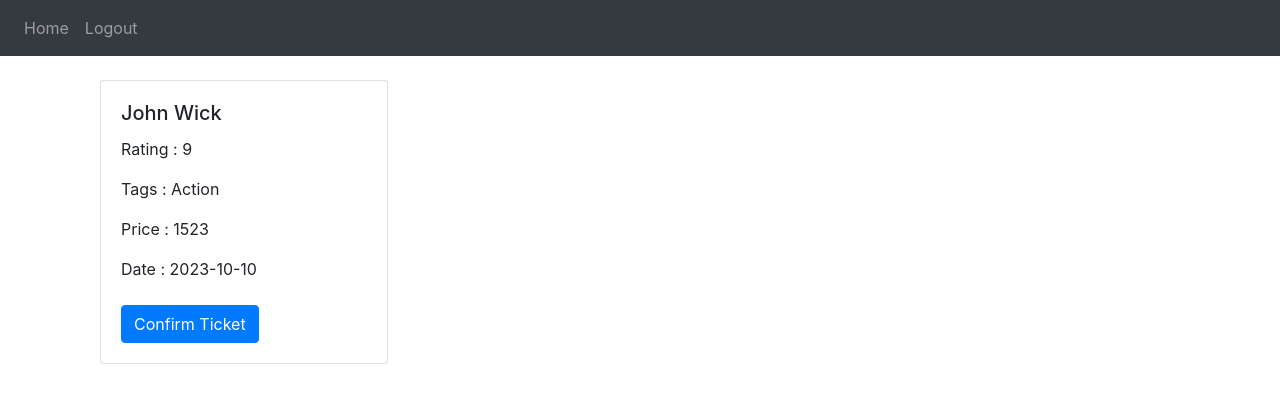
After one commit to SarthakSharm/Booking-System, a Flask app: page /ticket/show/1 in a window 1280 px wide. The commit adds this page. Shown: the top 403 px of the page. Run offline with Flask 3, Linux system fonts and the light colour scheme; a user stored in the database is signed in; some libraries are stand-ins or nearby versions.

Commit message:
Added ticket functionality

```diff
--- a/ticket/views.py
+++ b/ticket/views.py
@@ -1,8 +1,45 @@
-from flask import Blueprint, request, render_template
+from flask import Blueprint, request, render_template, redirect, url_for, flash
 from .models import Ticket
+from shows.models import Show
 from datetime import datetime
 from flask_login import login_user, login_required, logout_user, current_user
 from website import db
 from venue.models import Venue
 
 ticket = Blueprint("ticket", __name__, url_prefix="/ticket")
+
+
+@ticket.route("myTickets", methods=["GET"])
+@login_required
+def myTickets():
+    if request.method == "GET":
+        tickets = Ticket.query.filter_by(user=current_user.id)
+        return render_template("myTickets.html", tickets=tickets, user=current_user)
+
+
+@ticket.route("show/<int:show_id>", methods=["GET"])
+@login_required
+def confirmTicket(show_id):
+    if request.method == "GET":
+        show = Show.query.filter_by(id=show_id).first()
+        print(show)
+        return render_template("bookTicket.html", show=show, user=current_user)
+
+
+@ticket.route("/book", methods=["POST"])
+@login_required
+def bookTicket():
+    venue = Venue.query.filter(Venue.show.any(id=request.form.get("show_id"))).first()
+    tickets = Ticket.query.filter_by(show=request.form.get("show_id")).count()
+    if tickets > venue.capacity:
+        flash("Venue Full. Sorry!", category="error")
+        return redirect(url_for("website.home"))
+
+    ticket = Ticket(
+        show=request.form.get("show_id"),
+        date=datetime.strptime(request.form.get("date"), "%Y-%m-%d"),
+        user=current_user.id,
+    )
+    db.session.add(ticket)
+    db.session.commit()
+    return redirect(url_for("ticket.myTickets"))
--- a/venue/views.py
+++ b/venue/views.py
@@ -9,6 +9,7 @@
 
 
 @venue.route("/", methods=["GET"])
+@login_required
 def venues():
     if request.method == "GET":
         venues = Venue.query.all()
@@ -26,6 +27,6 @@
         )
         db.session.add(venue)
         db.session.commit()
-        return redirect(url_for('venue.venues'))
+        return redirect(url_for("venue.venues"))
     if request.method == "GET":
         return render_template("createVenue.html", user=current_user)
--- a/website/templates/base.html
+++ b/website/templates/base.html
@@ -21,10 +21,10 @@
             <div class="navbar-nav">
                 {% if user.is_authenticated %}
                 <a class="nav-item nav-link" id="home" href="/">Home</a>
-                <a class="nav-item nav-link" id="logout" href="/logout">Logout</a>
+                <a class="nav-item nav-link" id="logout" href="http://localhost:5000/auth/logout">Logout</a>
                 {% else %}
-                <a class="nav-item nav-link" id="login" href="/login">Login</a>
-                <a class="nav-item nav-link" id="signUp" href="/sign-up">Sign Up</a>
+                <a class="nav-item nav-link" id="login" href="auth/login">Login</a>
+                <a class="nav-item nav-link" id="signUp" href="auth/signup">Sign Up</a>
                 {% endif %}
             </div>
         </div>
--- /dev/null
+++ b/website/templates/bookTicket.html
@@ -0,0 +1,19 @@
+{% extends "base.html" %} {% block title %}Sign Up{% endblock %}
+{% block content %}
+<div class="col-4 mt-4">
+    <div class="card" style="width: 18rem;">
+        <div class="card-body">
+            <form action="/ticket/book" , method="POST">
+                <input type="number" name="show_id" id="show_id" value={{show.id}} hidden>
+                <h5 class="card-title">{{show.name}}</h5>
+                <p class="card-text">Rating : {{show.rating}}</p>
+                <p class="card-text">Tags : {{show.tag}}</p>
+                <p class="card-text">Price : {{show.ticket_price}}</p>
+                <p class="card-text">Date : {{show.date}}</p>
+                <input type="date" name="date" id="date" value={{show.date}} hidden>
+                <button type="submit" class="mt-2 btn btn-primary">Confirm Ticket</a>
+            </form>
+        </div>
+    </div>
+</div>
+{% endblock %}
```
Also changed, not shown: accounts/auth.py (+5 -2 lines), website/templates/home.html (+8 -5 lines), website/templates/myTickets.html (added, +10 -0 lines), website/templates/createTicket.html (added), 1 other file.
